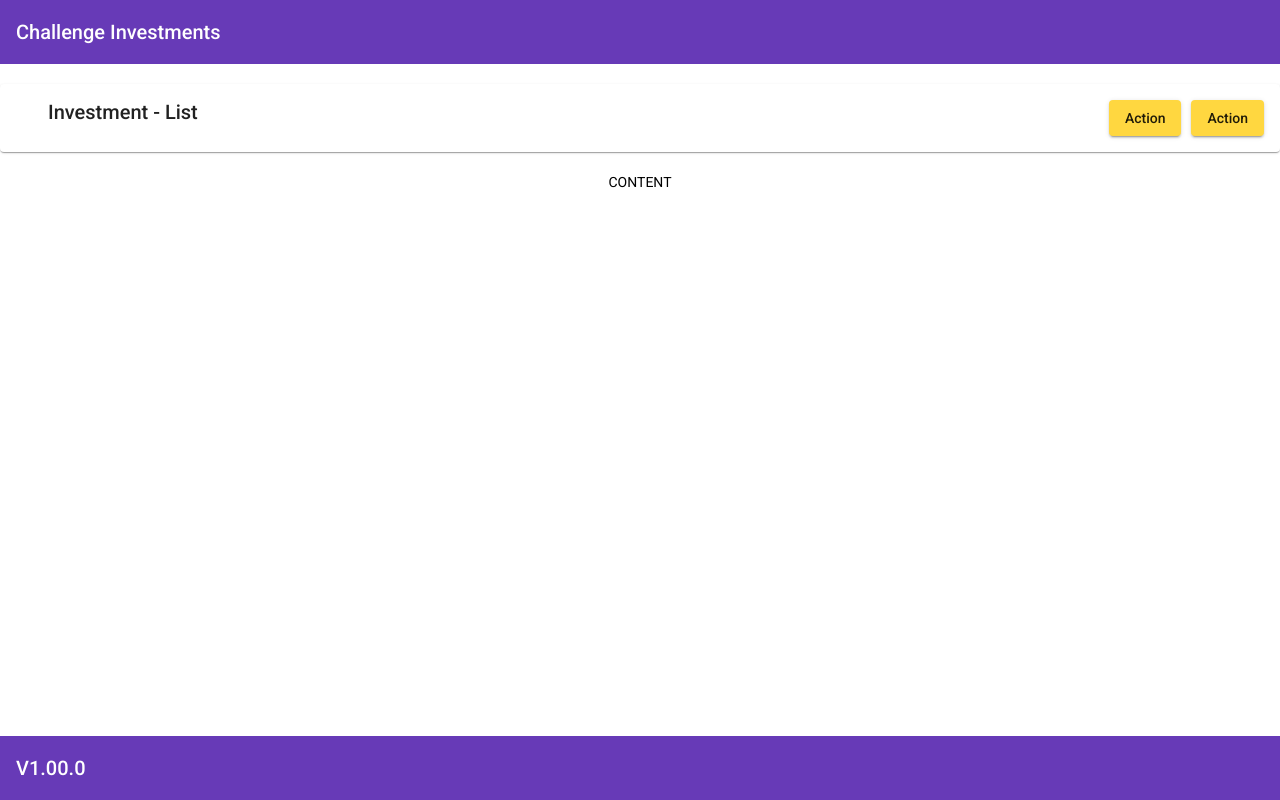
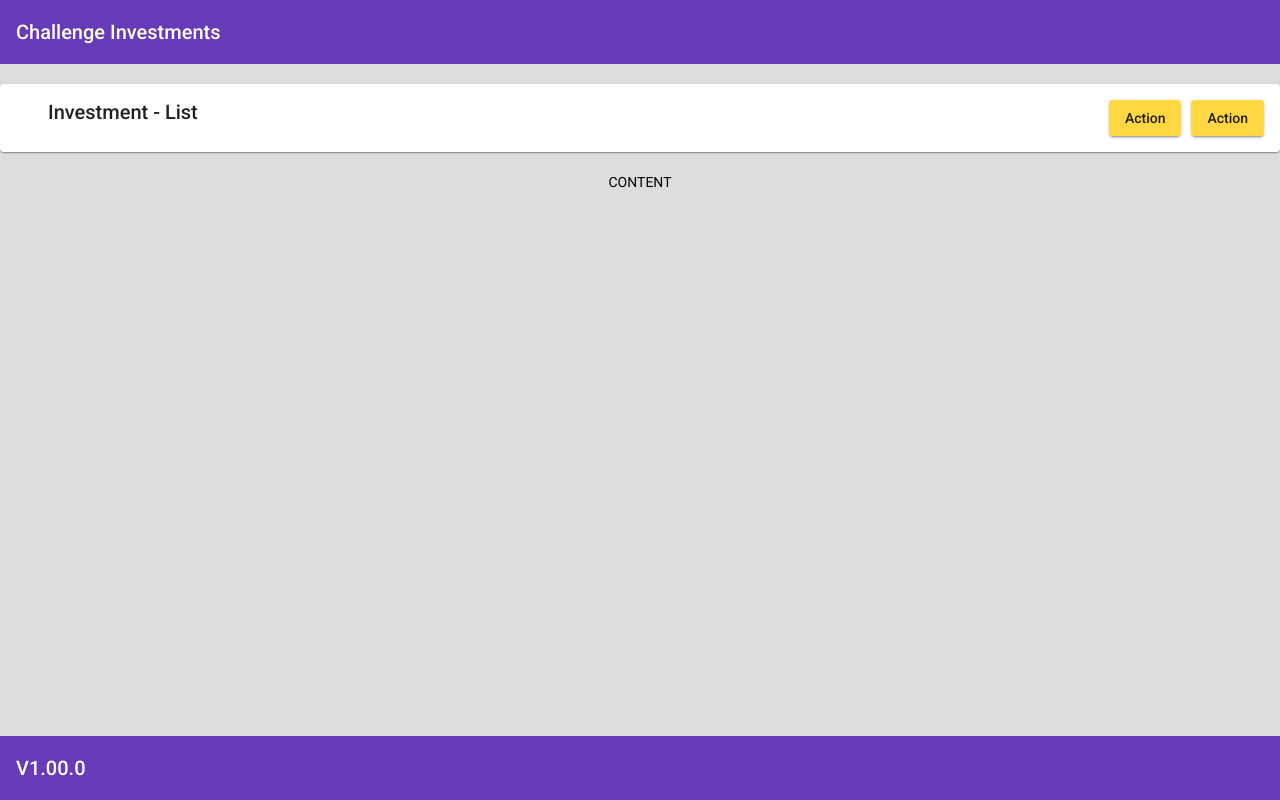
Before and after one commit to davidsongoes/Challenge-Investments, an Angular app: page /investments in a window 1280 px wide. Built offline with nearby package versions, Linux system fonts and the light colour scheme.

Commit message:
style(layout): :lipstick: Refatora layout

```diff
--- a/src/app/layout/layout.component.html
+++ b/src/app/layout/layout.component.html
@@ -1,5 +1,9 @@
-<div class="container">
-  <inv-header></inv-header>
-  <ng-content></ng-content>
-  <inv-footer></inv-footer>
+<div id="container">
+  <header><inv-header></inv-header></header>
+  <main>
+    <section>
+      <ng-content></ng-content>
+    </section>
+  </main>
+  <footer><inv-footer></inv-footer></footer>
 </div>
--- a/src/app/layout/layout.component.scss
+++ b/src/app/layout/layout.component.scss
@@ -1,13 +1,20 @@
-.container {
-  margin: 0 auto;
+#container {
+  display: flex;
+  flex-direction: column;
+  height: 100%;
+}
+main {
+  flex: 1;
+}
+section {
+  height: 100%;
+  overflow: auto;
+  border-bottom: 1px solid;
+  background: #dddddd;
+}
+section:last-child {
+  border: none;
+}
+ng-content {
   width: 100%;
-  inv-footer {
-    width: 100%;
-    position: absolute;
-    bottom: 0;
-    left: 0;
-  }
 }
-.section {
-  margin: 20px 20px 20px 20px;
-}
--- a/src/styles.scss
+++ b/src/styles.scss
@@ -1,4 +1,12 @@
 /* You can add global styles to this file, and also import other style files */
 
-html, body { height: 100%; }
-body { margin: 0; font-family: Roboto, "Helvetica Neue", sans-serif; }
+html,
+body {
+  width: 100%;
+  height: 100%;
+  margin: 0;
+}
+body {
+  margin: 0;
+  font-family: Roboto, "Helvetica Neue", sans-serif;
+}
```
